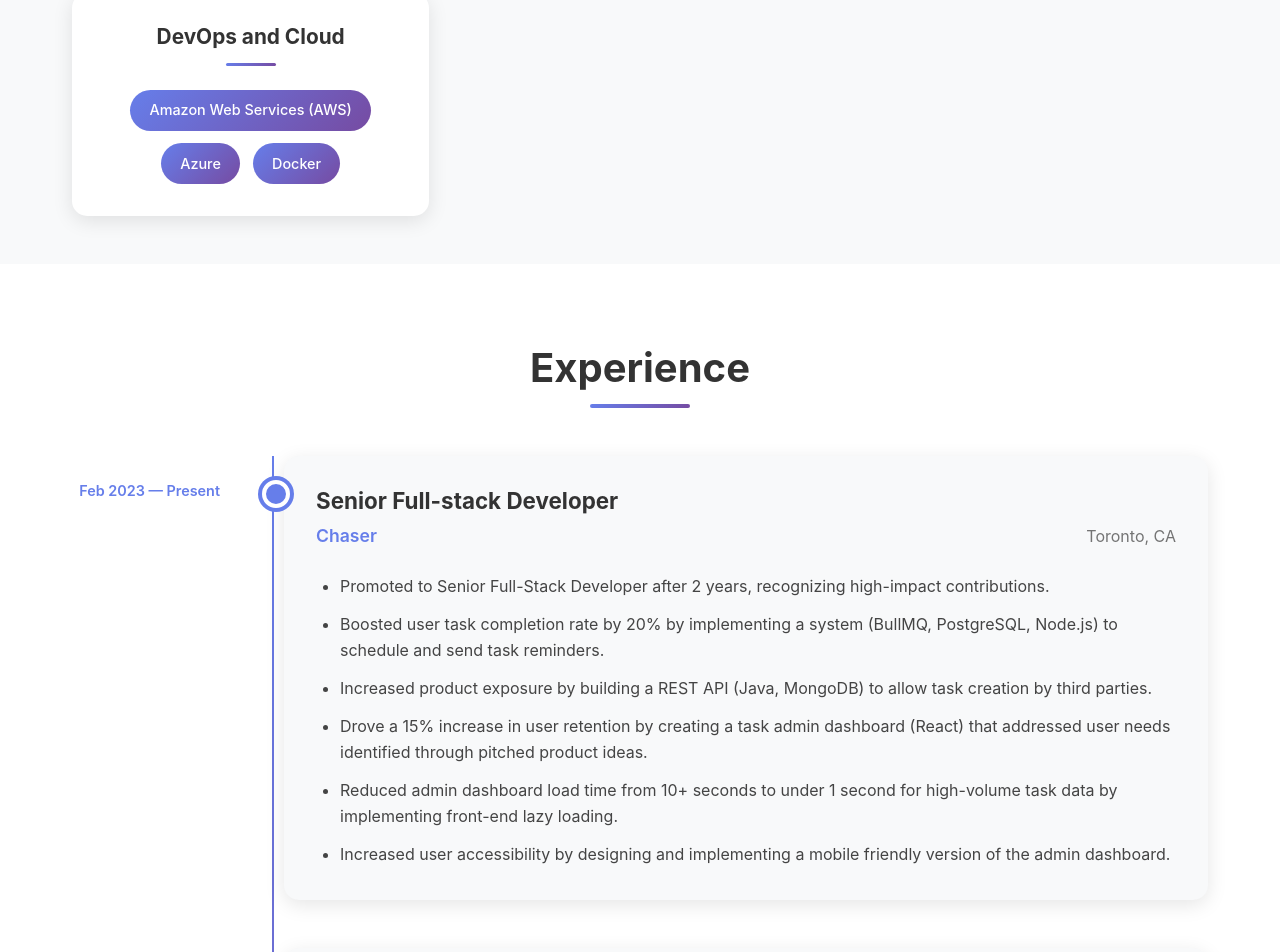
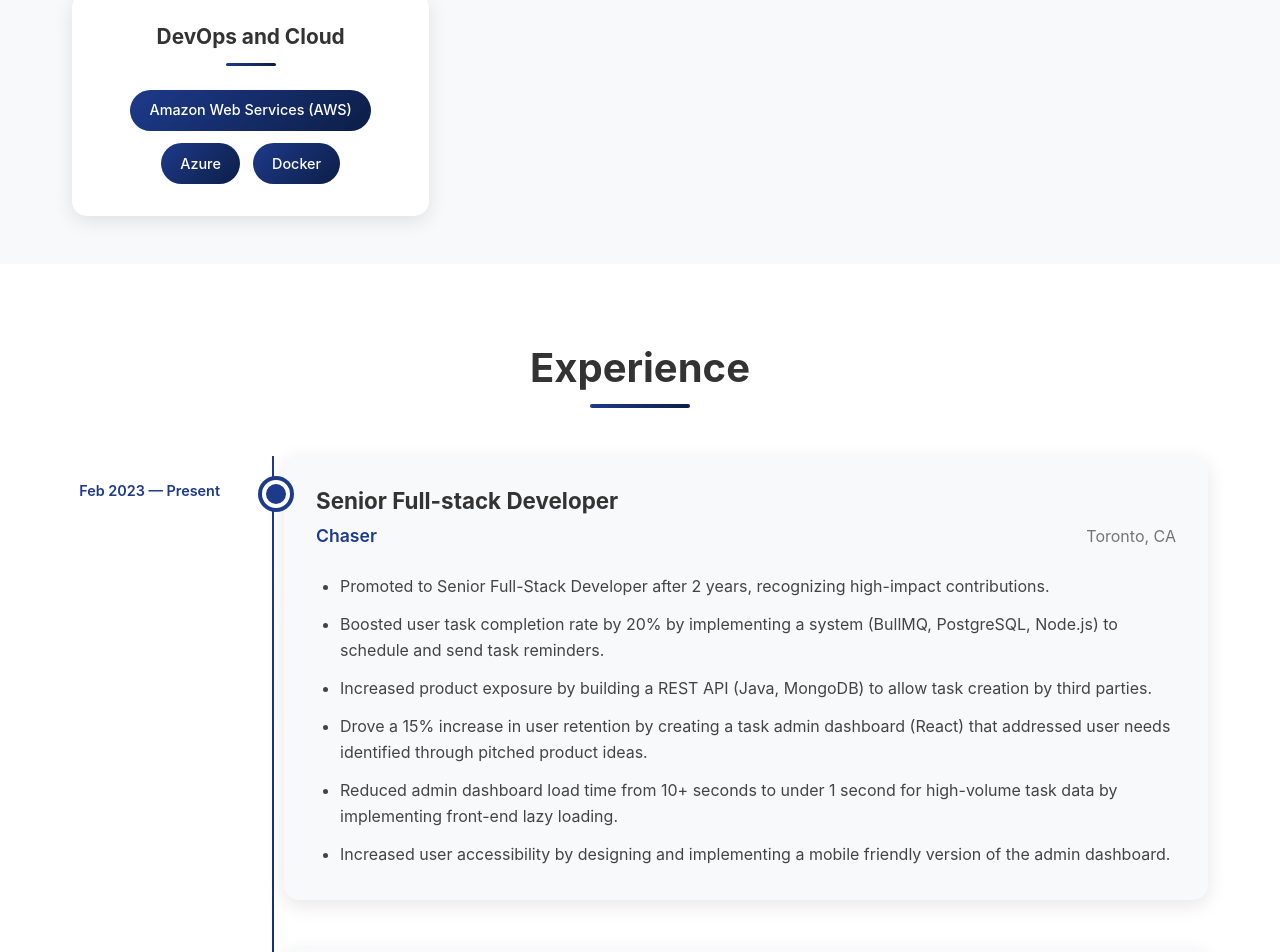
Before and after one commit to RodoVJ/portfolio-website, a React (Vite) app: page / in a window 1280 px wide. Shown: the part 1113-2065 px from the top of the page. Built offline with nearby package versions, Linux system fonts and the light colour scheme.

Commit message:
Change color scheme

```diff
--- a/src/App.css
+++ b/src/App.css
@@ -27,7 +27,7 @@
   transform: translateX(-50%);
   width: 100px;
   height: 4px;
-  background: linear-gradient(135deg, #667eea, #764ba2);
+  background: linear-gradient(135deg, #1e3a8a, #0c1e47);
   border-radius: 2px;
 }
 
@@ -51,12 +51,12 @@ html {
 }
 
 ::-webkit-scrollbar-thumb {
-  background: linear-gradient(135deg, #667eea, #764ba2);
+  background: linear-gradient(135deg, #1e3a8a, #0c1e47);
   border-radius: 4px;
 }
 
 ::-webkit-scrollbar-thumb:hover {
-  background: linear-gradient(135deg, #5a6fd8, #6a4190);
+  background: linear-gradient(135deg, #2563eb, #0a1735);
 }
 
 /* Responsive section title */
--- a/src/components/About/About.css
+++ b/src/components/About/About.css
@@ -44,7 +44,7 @@
 .highlight-item h3 {
   font-size: 2.5rem;
   font-weight: 700;
-  color: #667eea;
+  color: #1e3a8a;
   margin: 0;
   margin-bottom: 0.5rem;
 }
--- a/src/components/Contact/Contact.css
+++ b/src/components/Contact/Contact.css
@@ -1,6 +1,6 @@
 .contact {
   padding: 5rem 0;
-  background: linear-gradient(135deg, #667eea 0%, #764ba2 100%);
+  background: linear-gradient(135deg, #1e3a8a 0%, #0c1e47 100%);
   color: white;
 }
 
--- a/src/components/Education/Education.css
+++ b/src/components/Education/Education.css
@@ -27,7 +27,7 @@
 
 .education-icon {
   font-size: 4rem;
-  background: linear-gradient(135deg, #667eea, #764ba2);
+  background: linear-gradient(135deg, #1e3a8a, #0c1e47);
   width: 80px;
   height: 80px;
   border-radius: 50%;
@@ -59,7 +59,7 @@
 
 .period {
   display: inline-block;
-  background: linear-gradient(135deg, #667eea, #764ba2);
+  background: linear-gradient(135deg, #1e3a8a, #0c1e47);
   color: white;
   padding: 0.5rem 1rem;
   border-radius: 20px;
--- a/src/components/Experience/Experience.css
+++ b/src/components/Experience/Experience.css
@@ -15,7 +15,7 @@
   top: 0;
   bottom: 0;
   width: 2px;
-  background: linear-gradient(to bottom, #667eea, #764ba2);
+  background: linear-gradient(to bottom, #1e3a8a, #0c1e47);
 }
 
 .experience-item {
@@ -31,10 +31,10 @@
   top: 1.5rem;
   width: 20px;
   height: 20px;
-  background: #667eea;
+  background: #1e3a8a;
   border-radius: 50%;
   border: 4px solid white;
-  box-shadow: 0 0 0 4px #667eea;
+  box-shadow: 0 0 0 4px #1e3a8a;
   z-index: 2;
 }
 
@@ -43,7 +43,7 @@
   text-align: right;
   padding-right: 2rem;
   font-weight: 600;
-  color: #667eea;
+  color: #1e3a8a;
   font-size: 0.9rem;
   align-self: flex-start;
   margin-top: 1.5rem;
@@ -86,7 +86,7 @@
 .company {
   font-size: 1.1rem;
   font-weight: 600;
-  color: #667eea;
+  color: #1e3a8a;
 }
 
 .location {
@@ -136,7 +136,7 @@
     width: 18px;
     height: 18px;
     border: 3px solid white;
-    box-shadow: 0 0 0 3px #667eea;
+    box-shadow: 0 0 0 3px #1e3a8a;
   }
 
   .experience-date {
--- a/src/components/Header/Header.css
+++ b/src/components/Header/Header.css
@@ -1,5 +1,5 @@
 .header {
-  background: linear-gradient(135deg, #667eea 0%, #764ba2 100%);
+  background: linear-gradient(135deg, #1e3a8a 0%, #0c1e47 100%);
   color: white;
   padding: 3rem 0 1rem 0;
   position: relative;
--- a/src/components/Projects/Projects.css
+++ b/src/components/Projects/Projects.css
@@ -66,7 +66,7 @@
   flex-direction: column;
   align-items: center;
   justify-content: center;
-  background: linear-gradient(135deg, #667eea 0%, #764ba2 100%);
+  background: linear-gradient(135deg, #1e3a8a 0%, #0c1e47 100%);
   color: white;
   padding: 2rem;
 }
@@ -111,7 +111,7 @@
 }
 
 .tech-tag {
-  background: linear-gradient(135deg, #667eea 0%, #764ba2 100%);
+  background: linear-gradient(135deg, #1e3a8a 0%, #0c1e47 100%);
   color: white;
   padding: 0.4rem 0.8rem;
   border-radius: 20px;
@@ -154,7 +154,7 @@
   align-items: center;
   gap: 0.5rem;
   padding: 0.7rem 1.2rem;
-  background: linear-gradient(135deg, #667eea 0%, #764ba2 100%);
+  background: linear-gradient(135deg, #1e3a8a 0%, #0c1e47 100%);
   color: white;
   text-decoration: none;
   border-radius: 8px;
@@ -165,7 +165,7 @@
 
 .project-link:hover {
   transform: translateY(-2px);
-  box-shadow: 0 5px 15px rgba(102, 126, 234, 0.4);
+  box-shadow: 0 5px 15px rgba(30, 58, 138, 0.4);
 }
 
 .project-link svg {
--- a/src/components/ScrollToTop/ScrollToTop.css
+++ b/src/components/ScrollToTop/ScrollToTop.css
@@ -4,7 +4,7 @@
   right: 2rem;
   width: 3.5rem;
   height: 3.5rem;
-  background: linear-gradient(135deg, #667eea 0%, #764ba2 100%);
+  background: linear-gradient(135deg, #1e3a8a 0%, #0c1e47 100%);
   color: white;
   border: none;
   border-radius: 50%;
@@ -12,7 +12,7 @@
   display: flex;
   align-items: center;
   justify-content: center;
-  box-shadow: 0 4px 12px rgba(102, 126, 234, 0.3);
+  box-shadow: 0 4px 12px rgba(30, 58, 138, 0.3);
   transition: all 0.3s cubic-bezier(0.4, 0, 0.2, 1);
   opacity: 0;
   visibility: hidden;
@@ -29,8 +29,8 @@
 
 .scroll-to-top:hover {
   transform: scale(1.1) translateY(-2px);
-  box-shadow: 0 6px 20px rgba(102, 126, 234, 0.4);
-  background: linear-gradient(135deg, #5a6fd8 0%, #6a4190 100%);
+  box-shadow: 0 6px 20px rgba(30, 58, 138, 0.4);
+  background: linear-gradient(135deg, #2563eb 0%, #0a1735 100%);
 }
 
 .scroll-to-top:active {
--- a/src/components/Skills/Skills.css
+++ b/src/components/Skills/Skills.css
@@ -41,7 +41,7 @@
   transform: translateX(-50%);
   width: 50px;
   height: 3px;
-  background: linear-gradient(135deg, #667eea, #764ba2);
+  background: linear-gradient(135deg, #1e3a8a, #0c1e47);
   border-radius: 2px;
 }
 
@@ -53,7 +53,7 @@
 }
 
 .skill-item {
-  background: linear-gradient(135deg, #667eea, #764ba2);
+  background: linear-gradient(135deg, #1e3a8a, #0c1e47);
   color: white;
   padding: 0.6rem 1.2rem;
   border-radius: 25px;
@@ -65,7 +65,7 @@
 
 .skill-item:hover {
   transform: translateY(-2px);
-  box-shadow: 0 5px 15px rgba(102, 126, 234, 0.4);
+  box-shadow: 0 5px 15px rgba(30, 58, 138, 0.4);
 }
 
 @media (max-width: 768px) {
--- a/src/index.css
+++ b/src/index.css
@@ -39,12 +39,12 @@ p {
 
 a {
   font-weight: 500;
-  color: #667eea;
+  color: #1e3a8a;
   text-decoration: inherit;
 }
 
 a:hover {
-  color: #535bf2;
+  color: #0c1e47;
 }
 
 button {
@@ -60,7 +60,7 @@ button {
 }
 
 button:hover {
-  border-color: #646cff;
+  border-color: #1e3a8a;
 }
 
 button:focus,
@@ -78,6 +78,6 @@ li {
 
 /* Focus styles for accessibility */
 *:focus {
-  outline: 2px solid #667eea;
+  outline: 2px solid #1e3a8a;
   outline-offset: 2px;
 }
```
